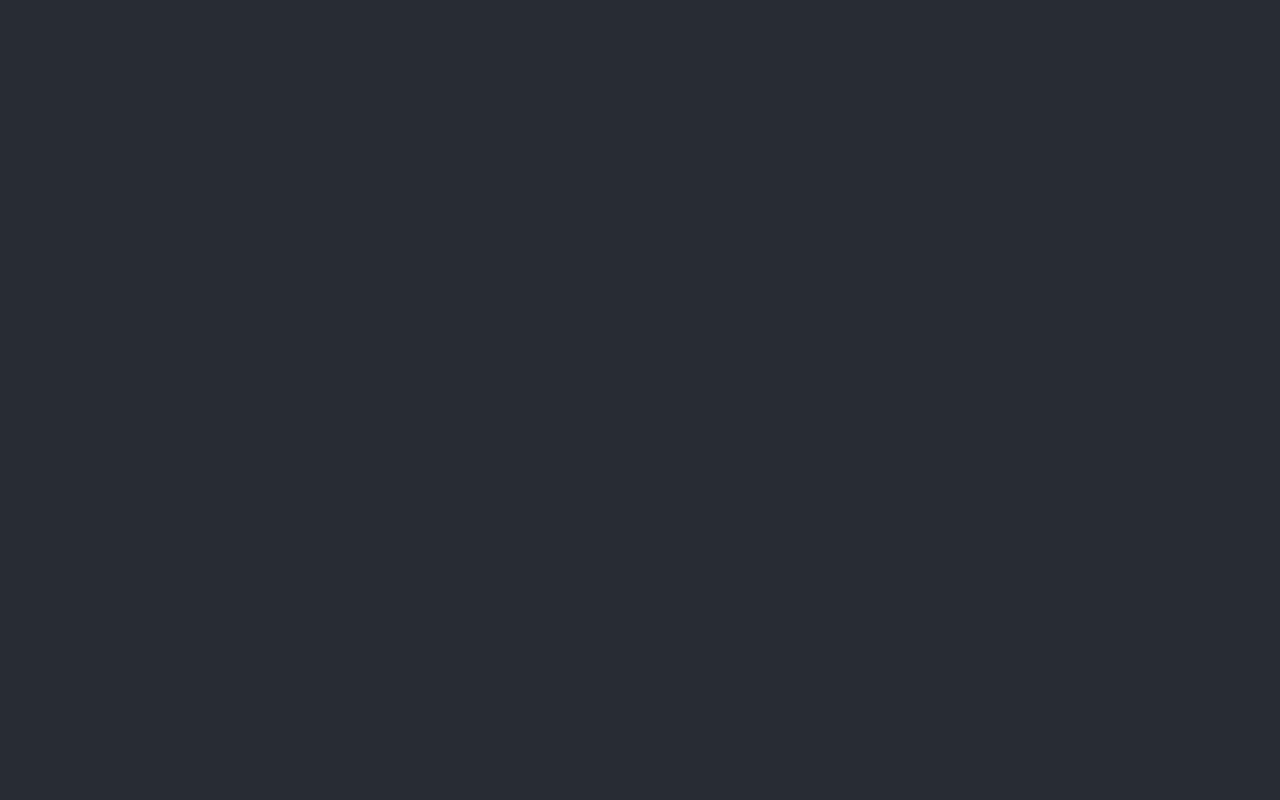
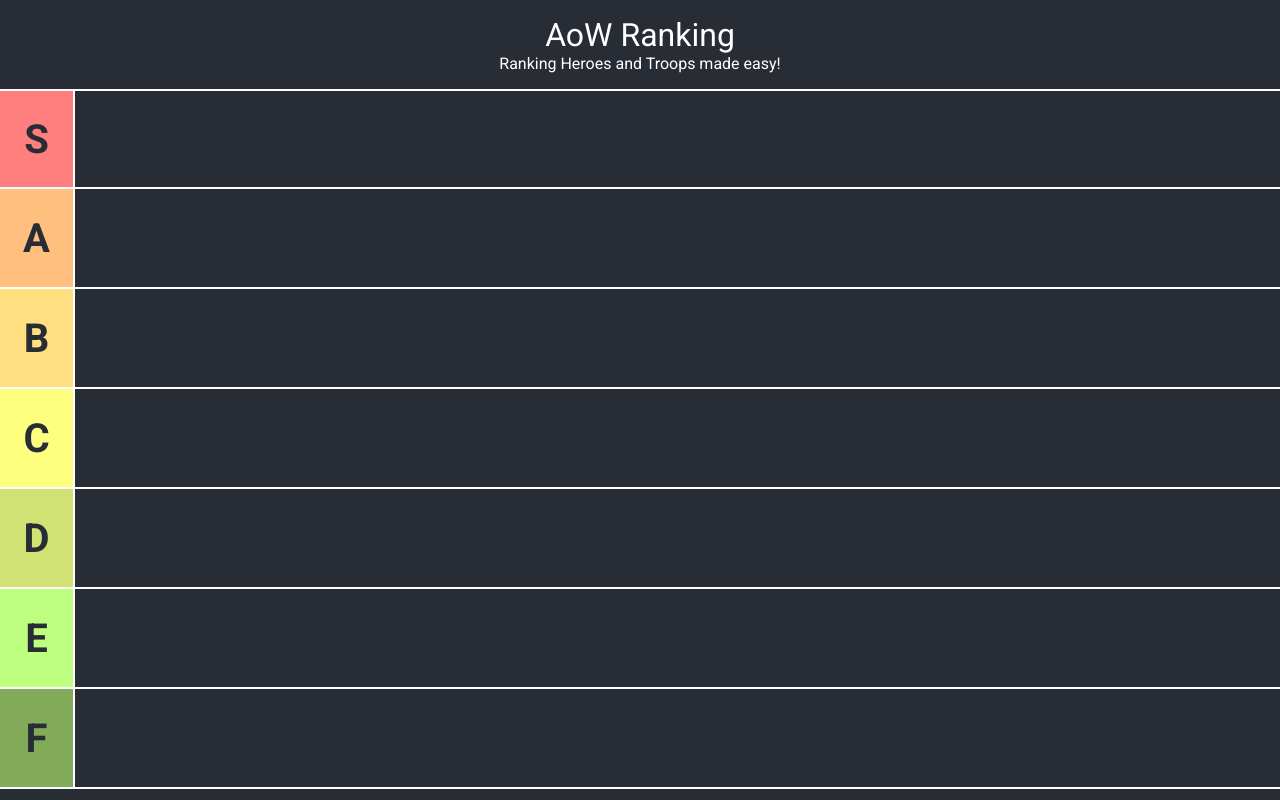
Before and after one commit to Jonur/aow-ranking, a React (Create React App) app: page / in a window 1280 px wide. Built offline with nearby package versions, Linux system fonts and the light colour scheme.

Commit message:
Add tiers

```diff
--- a/package.json
+++ b/package.json
@@ -6,6 +6,7 @@
     "@testing-library/jest-dom": "^5.11.4",
     "@testing-library/react": "^11.1.0",
     "@testing-library/user-event": "^12.1.10",
+    "classnames": "^2.2.6",
     "react": "^17.0.1",
     "react-dom": "^17.0.1",
     "react-scripts": "4.0.3",
@@ -34,5 +35,9 @@
       "last 1 firefox version",
       "last 1 safari version"
     ]
+  },
+  "devDependencies": {
+    "node-sass": "^5.0.0",
+    "prop-types": "^15.7.2"
   }
 }
--- a/src/components/App/App.css
+++ /dev/null
@@ -1,3 +0,0 @@
-.app {
-  display: block;
-}
--- a/src/components/App/App.js
+++ b/src/components/App/App.js
@@ -1,5 +1,30 @@
-import "./App.css";
+import React from "react";
+import className from "classnames";
+import s from "./App.module.scss";
 
-const App = () => <div />;
+const App = () => {
+  const tiers = ["S", "A", "B", "C", "D", "E", "F"];
+
+  return (
+    <>
+      <header className={s.header}>
+        <h1 className={s.title}>AoW Ranking</h1>
+        <h2 className={s.subtitle}>Ranking Heroes and Troops made easy!</h2>
+      </header>
+      <main className={s.tiers}>
+        {tiers.map((tier, index) => (
+          <div className={s.tier} key={`tier-${index}`}>
+            <div
+              className={className(s.label, { [s[tier.toLowerCase()]]: tier })}
+            >
+              {tier}
+            </div>
+            <div className={s.row}></div>
+          </div>
+        ))}
+      </main>
+    </>
+  );
+};
 
 export default App;
--- /dev/null
+++ b/src/components/App/App.module.scss
@@ -0,0 +1,67 @@
+.header {
+  color: white;
+  padding: 1rem 0;
+
+  .title,
+  .subtitle {
+    text-align: center;
+    margin: 0;
+  }
+
+  .subtitle {
+    font-size: 1rem;
+  }
+}
+
+.tiers {
+  .tier {
+    display: flex;
+    height: 100px;
+    border-bottom: 2px solid white;
+
+    &:first-child {
+      border-top: 2px solid white;
+    }
+
+    .label {
+      display: flex;
+      align-items: center;
+      justify-content: center;
+      font-size: 2.5rem;
+      color: #282c34;
+      border-right: 2px solid white;
+      width: 75px;
+      font-weight: bold;
+      user-select: none;
+      cursor: default;
+
+      &.s {
+        background-color: #ff7f7f;
+      }
+
+      &.a {
+        background-color: #ffbf7f;
+      }
+
+      &.b {
+        background-color: #ffdf7f;
+      }
+
+      &.c {
+        background-color: #ffff7f;
+      }
+
+      &.d {
+        background-color: #d1e274;
+      }
+
+      &.e {
+        background-color: #bfff7f;
+      }
+
+      &.f {
+        background-color: #82ab59;
+      }
+    }
+  }
+}
```
Also changed, not shown: 1 other file (tests, documents, lock files or other folders).
